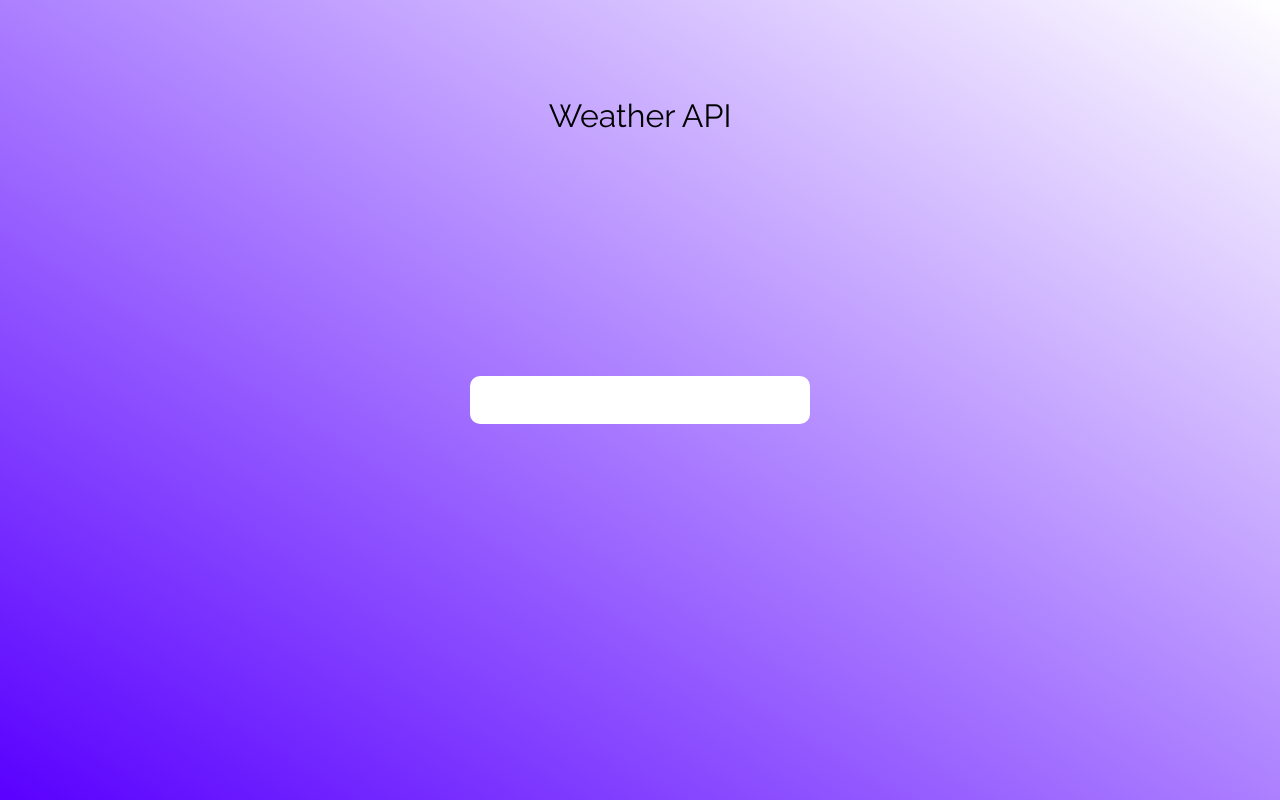
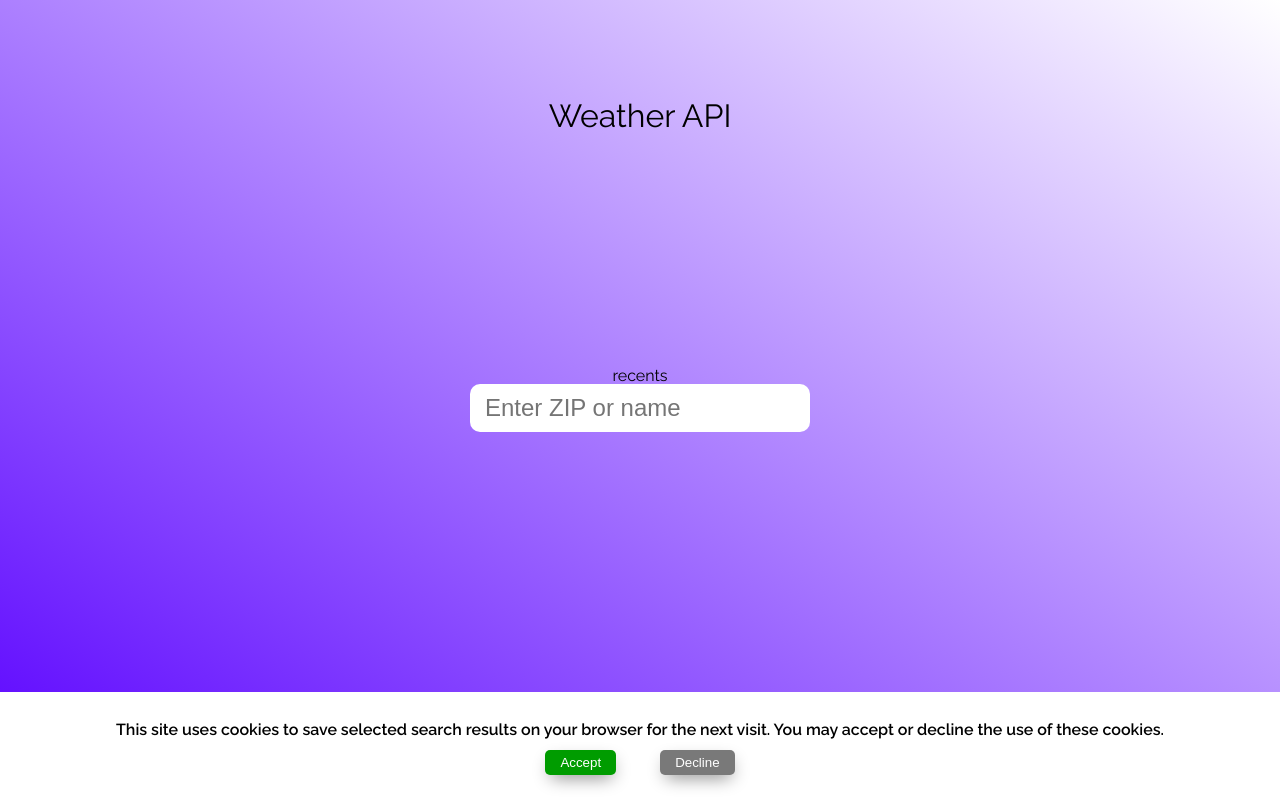
Before and after one commit to mlevitas94/weather-API, a React (Create React App) app: page / in a window 1280 px wide. Built offline with nearby package versions, Linux system fonts and the light colour scheme.

Commit message:
progress for retreiving recent searched current weather data

```diff
--- a/src/App.js
+++ b/src/App.js
@@ -1,13 +1,21 @@
-import {Switch, Route} from 'react-router-dom'
+import { Switch, Route } from 'react-router-dom'
+import Cookie from './Modals/Cookie/Cookie';
 import FullReport from './pages/FullReport/FullReport';
 import Home from './pages/Home/Home'
 function App() {
+  console.log(localStorage)
   return (
     <div className="App">
       <Switch>
-        <Route exact path='/' component={Home}/>
-        <Route exact path='/:location' component={FullReport}/>
+        <Route exact path='/' component={Home} />
+        <Route exact path='/:location' component={FullReport} />
       </Switch>
+      {
+        localStorage.getItem('recent') === null || localStorage.getItem('saved') === null ?
+          <Cookie />
+          :
+          null
+      }
     </div>
   );
 }
--- /dev/null
+++ b/src/Modals/Cookie/Cookie.js
@@ -0,0 +1,22 @@
+import React from 'react'
+import './Cookie.scss'
+
+const Cookie = (props) => {
+    const acceptCookies = () => {
+        localStorage.setItem('recent', JSON.stringify([]))
+        localStorage.setItem('saved', JSON.stringify([]))
+        document.querySelector('.cookieCont').style.display = 'none'
+    }
+    return (
+        <div className='cookieCont'>
+            <div className='infoFlex'>
+                This site uses cookies to save selected search results on your browser for the next visit. You may accept or decline the use of these cookies.
+                <div>
+                    <button onClick={() => {acceptCookies()}}>Accept</button>
+                    <button onClick={() => { document.querySelector('.cookieCont').style.display = 'none' }}>Decline</button></div>
+            </div>
+        </div>
+    )
+}
+
+export default Cookie
--- /dev/null
+++ b/src/Modals/Cookie/Cookie.scss
@@ -0,0 +1,26 @@
+.cookieCont {
+    position: fixed;
+    bottom: 0;
+    text-align: center;
+    width: 100%;
+    background-color: white;
+    line-height: 2rem;
+    font-weight: bold;
+    margin: 0 auto;
+    left: 0;
+    right: 0;
+    padding: 22px;
+    button {
+        margin: 0 22px;
+        padding: 5px 15px;
+        border: none;
+        background-color: #797979;
+        color: white;
+        border-radius: 5px;
+        outline: none;
+        box-shadow: 1px 7px 18px -5px grey;
+        &:first-child {
+            background-color: #009c00;
+        }
+    }
+}
--- a/src/pages/Home/Home.js
+++ b/src/pages/Home/Home.js
@@ -1,9 +1,27 @@
-import React from 'react'
+import React, { useEffect } from 'react'
 import './Home.scss'
 import Axios from 'axios'
 import { connect } from 'react-redux'
 import { Redirect } from 'react-router-dom'
 const Home = (props) => {
+
+    useEffect(() => {
+        if (localStorage.getItem('recent') === null) {
+            props.setRecents([])
+        } else {
+            const key = process.env.REACT_APP_KEY
+            const recentsRequest = JSON.parse(localStorage.getItem('recent')).map(latLong => {
+                const options = {
+                    params: {
+                        key,
+                        q: latLong,
+                    }
+                }
+                return Axios.request(`http://api.weatherapi.com/v1/current.json`, options)
+            })
+            Promise.all(recentsRequest).then(results => console.log(results))
+        }
+    }, [])
 
 
     const autoComplete = (e) => {
@@ -25,17 +43,27 @@ const Home = (props) => {
         })
     }
 
-    const getFullReport = (locationLatLong) => {
+    const getFullReport = (location) => {
         const key = process.env.REACT_APP_KEY
         const options = {
             params: {
                 key,
-                q: locationLatLong,
+                q: `${location.lat},${location.lon}`,
                 days: 3
             }
         }
         Axios.request(`http://api.weatherapi.com/v1/forecast.json`, options).then(res => {
             res.data.length === 0 ? props.setSelected([]) : props.setSelected(res.data)
+            if (localStorage.getItem('recent') === null || localStorage.getItem('saved') === null) {
+                return
+            }
+
+            let recents = JSON.parse(localStorage.getItem('recent'))
+            if (recents.length === 5) {
+                recents.pop()
+            }
+
+            localStorage.setItem('recent', JSON.stringify([`${location.lat},${location.lon}`, ...recents]))
         }).catch(err => {
             console.log(err)
         })
@@ -85,13 +113,22 @@ const Home = (props) => {
                     <div className='homeCont'>
                         <div className='middleFlex'>
                             <h1>Weather API</h1>
+                            <div className='recents'>
+                                {
+                                    props.recents === null
+                                        ?
+                                        'null'
+                                        :
+                                        'recents'
+                                }
+                            </div>
                             <div className='searchBar'>
-                                <input maxLength="100" type='text'
+                                <input maxLength="100" type='text' placeholder="Enter ZIP or name"
                                     value={props.searcheQuery}
                                     onChange={(e) => { autoComplete(e) }}
                                     onKeyUp={(e) => { arrowNavigation(e) }}
                                     onBlur={() => { document.querySelector('.autoCompleteCont').style.display = 'none' }}
-                                    onFocus={() => { document.querySelector('.autoCompleteCont').style.display = 'block' }} />
+                                    onFocus={() => { localStorage.clear(); document.querySelector('.autoCompleteCont').style.display = 'block' }} />
                                 <div className='autoCompleteCont'>
                                     {
                                         props.searchedLocations.length === 0 && props.searchQuery.length > 2 ?
@@ -101,7 +138,7 @@ const Home = (props) => {
                                                 return (
                                                     i > 4 ? null :
                                                         <div key={i} className={`bar ${i === 0 ? 'highlight' : null}`} onMouseDown={() => {
-                                                            getFullReport(`${location.lat},${location.lon}`)
+                                                            getFullReport(location)
                                                         }}>
                                                             <span>{location.name}</span>
                                                         </div>
@@ -125,7 +162,8 @@ const mapDispatchToProps = (dispatch) => {
     return {
         setSearchValue: (value) => { dispatch({ type: 'SET_QUERY', payload: value }) },
         setSearchedLocations: (locations) => { dispatch({ type: 'SET_LOCATIONS', payload: locations }) },
-        setSelected: (data) => { dispatch({ type: 'SET_SELECTED', payload: data }) }
+        setSelected: (data) => { dispatch({ type: 'SET_SELECTED', payload: data }) },
+        setRecents: (data) => { dispatch({ type: 'SET_RECENTS', payload: data }) }
     }
 }
 
@@ -133,6 +171,7 @@ export default connect(state => {
     return {
         searchedLocations: state.searchedLocations,
         searchQuery: state.searchQuery,
-        setLocation: state.setLocation
+        setLocation: state.setLocation,
+        recents: state.recents
     }
 }, mapDispatchToProps)(Home)
--- a/src/pages/Home/Home.scss
+++ b/src/pages/Home/Home.scss
@@ -16,6 +16,10 @@
             font-size: $size2;
             position: absolute;
             top: 100px;
+        }
+        .recents{
+            display: flex;
+            justify-content: center;
         }
         .searchBar{
             position: relative;
--- a/src/reducers/reducer.js
+++ b/src/reducers/reducer.js
@@ -1,7 +1,8 @@
 const defaultState = {
     searchQuery: '',
     searchedLocations: [],
-    setLocation: null
+    setLocation: null,
+    recents : null
 }
 
 function reducer(state = defaultState, action) {
@@ -21,6 +22,11 @@ function reducer(state = defaultState, action) {
                 ...state,
                 setLocation: action.payload
             }
+            case 'SET_RECENTS':
+                return {
+                    ...state,
+                    recents: action.payload
+                }
         default: return state
     }
 }
```
Also changed, not shown: 1 other file (tests, documents, lock files or other folders).
